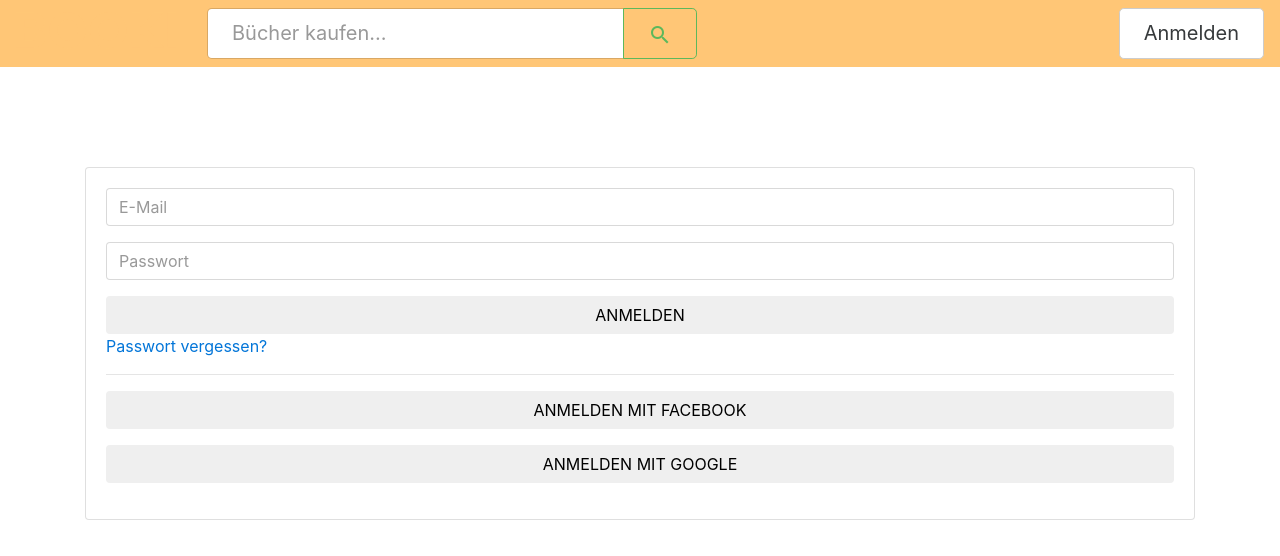
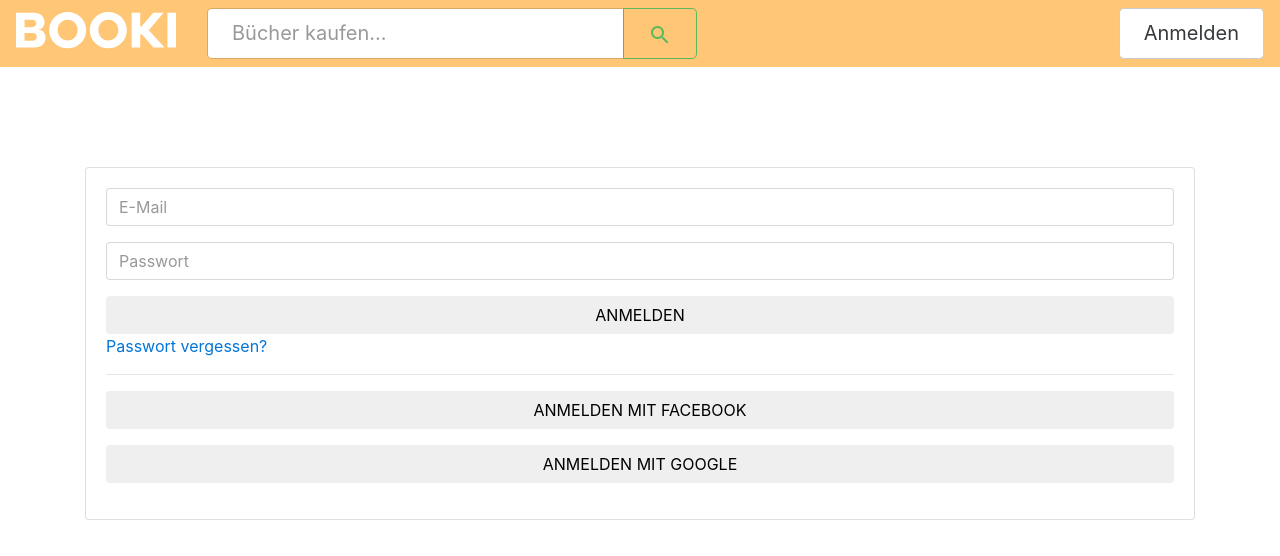
Before and after one commit to hexcodech/booki-frontend, an Angular app: page /login in a window 1280 px wide. Shown: the top 556 px of the page. Built offline with nearby package versions, Linux system fonts and the light colour scheme.

Commit message:
Router link for logo and login btn | white logo

```diff
--- a/src/app/navbar/navbar.component.html
+++ b/src/app/navbar/navbar.component.html
@@ -1,8 +1,8 @@
 <nav class="navbar navbar-light bg-faded">
   <button class="navbar-toggler hidden-lg-up" type="button" data-toggle="collapse" data-target="#navbarResponsive" aria-controls="navbarResponsive" aria-expanded="false" aria-label="Toggle navigation"></button>
   <div class="collapse navbar-toggleable-md" id="navbarResponsive">
-    <a class="navbar-brand" href="#">
-      <img src="assets/img/BOOKI@1x.svg" alt="Booki">
+    <a class="navbar-brand" routerLink="/">
+      <img src="assets/img/BOOKI@1x_white.svg" alt="Booki">
     </a>
 
     <div class="col-md-5">
@@ -15,7 +15,7 @@
     </div>
 
     <div class="float-md-right">
-      <button class="btn btn-lg btn-secondary" type="submit">Anmelden</button>
+      <button routerLink="/login" class="btn btn-lg btn-secondary" type="submit">Anmelden</button>
     </div>
   </div>
 </nav>
```
Also changed, not shown: src/assets/img/BOOKI@1x_white.svg (added).
